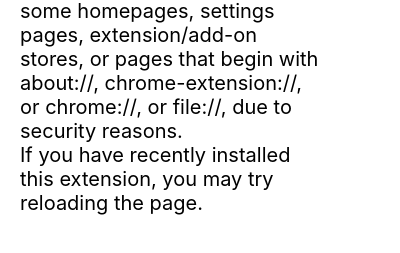
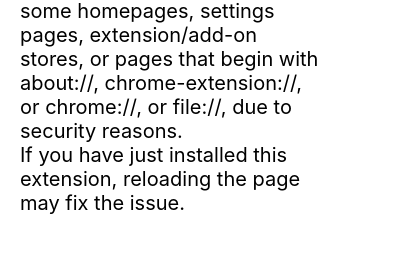
Before and after one commit to xianbaum/StrayKitty, a browser extension: page exportables/popup.html in a window 400 px wide. Shown: the part 349-602 px from the top of the page. Drawn offline with Linux system fonts and the light colour scheme.

Commit message:
Reword error message

```diff
--- a/exportables/popup.html
+++ b/exportables/popup.html
@@ -32,8 +32,8 @@
           or file://, due to security reasons.
         </p>
         <p>
-          If you have recently installed this extension,
-          you may try reloading the page.
+          If you have just installed this extension,
+          reloading the page may fix the issue.
         </p>
       </div>
     </div>
```
